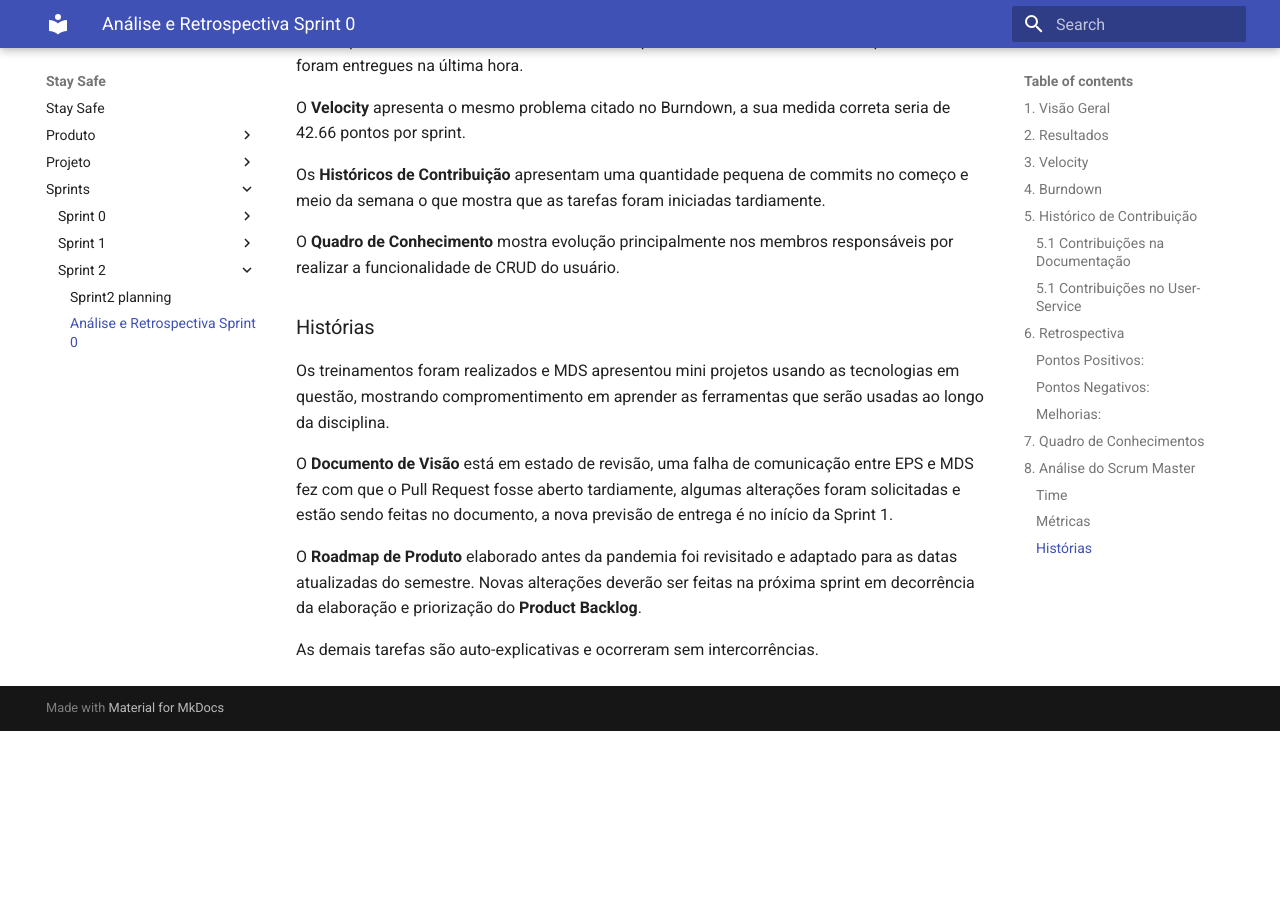
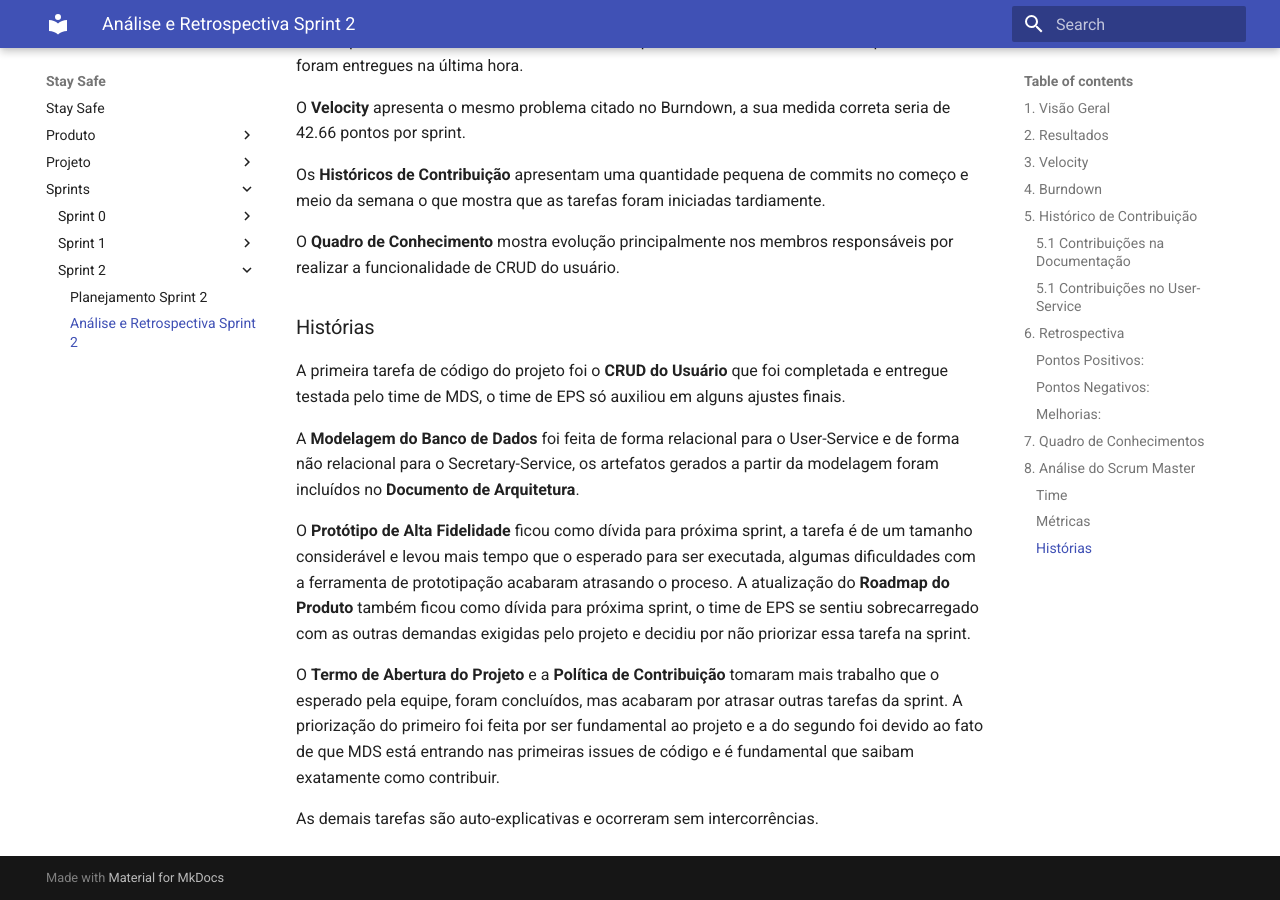
Before and after one commit to fga-eps-mds/2020.1-stay-safe-docs, an MkDocs documentation site: the page built from docs/sprints/sprint-2/sprint2-review.md, in a window 1280 px wide and 900 px high, scrolled down 4898 px. Built offline with MkDocs 1.6.1 and Material for MkDocs 9.7.7, drawn with Linux system fonts in a browser that asks for light colours; before the commit the page ends 5629 px from its top, so only the background shows below that; some of the changed text lies outside the part shown.

Commit message:
Finished review with scrum analisys.

```diff
--- a/docs/sprints/sprint-2/sprint2-planning.md
+++ b/docs/sprints/sprint-2/sprint2-planning.md
@@ -1,3 +1,5 @@
+# Planejamento Sprint 2
+
 ## 1. Visão Geral
 **Número da Sprint:** 2
 **Data de Início:** 30/08/2020
@@ -49,7 +51,7 @@ As histórias planejadas para a sprint foram:
 7. **História:** [#33 - Definir tecnologias de DevOps](https://github.com/fga-eps-mds/2020.1-stay-safe-docs/issues/33)
 **Responsáveis:** Rossicler
 **Pontuação:** 2
-8. **História:** [#34 - Configuração dos Ambientes FrontEnd e Backend](https://github.com/fga-eps-mds/2020.1-stay-safe-docs/issues/34)
+8. **História:** [#34 - Configuração dos Ambientes Frontend e Backend](https://github.com/fga-eps-mds/2020.1-stay-safe-docs/issues/34)
 **Responsáveis:** Rossicler
 **Pontuação:** 5
 9. **História:** [#35 - Documentação da Sprint 1](https://github.com/fga-eps-mds/2020.1-stay-safe-docs/issues/35)
--- a/docs/sprints/sprint-2/sprint2-review.md
+++ b/docs/sprints/sprint-2/sprint2-review.md
@@ -1,4 +1,4 @@
-# Análise e Retrospectiva Sprint 0
+# Análise e Retrospectiva Sprint 2
 
 ## 1. Visão Geral
 **Número da Sprint:** 2
@@ -112,10 +112,12 @@ Os **Históricos de Contribuição** apresentam uma quantidade pequena de commit
 O **Quadro de Conhecimento** mostra evolução principalmente nos membros responsáveis por realizar a funcionalidade de CRUD do usuário.
 
 ### Histórias
-Os treinamentos foram realizados e MDS apresentou mini projetos usando as tecnologias em questão, mostrando compromentimento em aprender as ferramentas que serão usadas ao longo da disciplina.
+A primeira tarefa de código do projeto foi o **CRUD do Usuário** que foi completada e entregue testada pelo time de MDS, o time de EPS só auxiliou em alguns ajustes finais.
 
-O **Documento de Visão** está em estado de revisão, uma falha de comunicação entre EPS e MDS fez com que o Pull Request fosse aberto tardiamente, algumas alterações foram solicitadas e estão sendo feitas no documento, a nova previsão de entrega é no início da Sprint 1.
+A **Modelagem do Banco de Dados** foi feita de forma relacional para o User-Service e de forma não relacional para o Secretary-Service, os artefatos gerados a partir da modelagem foram incluídos no **Documento de Arquitetura**.
 
-O **Roadmap de Produto** elaborado antes da pandemia foi revisitado e adaptado para as datas atualizadas do semestre. Novas alterações deverão ser feitas na próxima sprint em decorrência da elaboração e priorização do **Product Backlog**.
+O **Protótipo de Alta Fidelidade** ficou como dívida para próxima sprint, a tarefa é de um tamanho considerável e levou mais tempo que o esperado para ser executada, algumas dificuldades com a ferramenta de prototipação acabaram atrasando o proceso. A atualização do **Roadmap do Produto** também ficou como dívida para próxima sprint, o time de EPS se sentiu sobrecarregado com as outras demandas exigidas pelo projeto e decidiu por não priorizar essa tarefa na sprint.
+
+O **Termo de Abertura do Projeto** e a **Política de Contribuição** tomaram mais trabalho que o esperado pela equipe, foram concluídos, mas acabaram por atrasar outras tarefas da sprint. A priorização do primeiro foi feita por ser fundamental ao projeto e a do segundo foi devido ao fato de que MDS está entrando nas primeiras issues de código e é fundamental que saibam exatamente como contribuir.
 
 As demais tarefas são auto-explicativas e ocorreram sem intercorrências.
```
